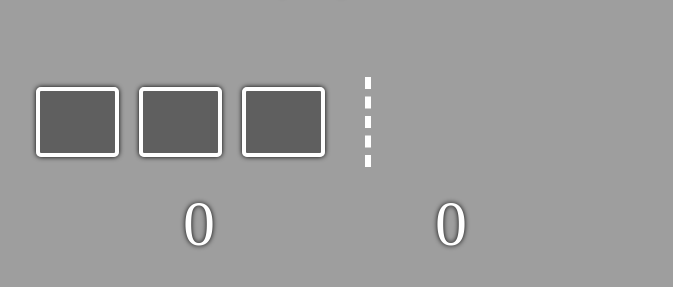
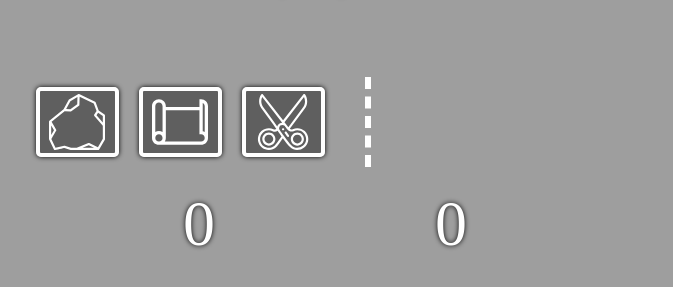
Before and after one commit to Tzar2nd/RockPaperScissorsUI, a plain HTML site: page index.html in a window 1280 px wide. Shown: the part 127-414 px from the top of the page, without its empty margins (250-923 px from the left). Drawn offline with Linux system fonts and the light colour scheme; the site is published under a folder, as on GitHub Pages, so addresses that start at the root find nothing.

Commit message:
fixed missing sounds and images

```diff
--- a/index.html
+++ b/index.html
@@ -96,21 +96,21 @@
         }
 
         #rock {
-            background-image: url("/icons/rock.svg");
+            background-image: url("./icons/rock.svg");
             background-repeat: no-repeat;
             background-position: center;
             background-size: 75%;
         }
 
         #paper {
-            background-image: url("/icons/paper.svg");
+            background-image: url("./icons/paper.svg");
             background-repeat: no-repeat;
             background-position: center;
             background-size: 75%;
         }
 
         #scissors {
-            background-image: url("/icons/scissors.svg");
+            background-image: url("./icons/scissors.svg");
             background-repeat: no-repeat;
             background-position: center;
             background-size: 75%;
--- a/rockPaperScissors.js
+++ b/rockPaperScissors.js
@@ -78,7 +78,7 @@ function game(playerSelection) {
         compResult.style.opacity = '100';
 
         // play game sound
-        new Audio('/sounds/kick.wav').play();
+        new Audio('./sounds/kick.wav').play();
 
         switch (playRound(playerSelection, computerSelection)) {
             case "win":
```
